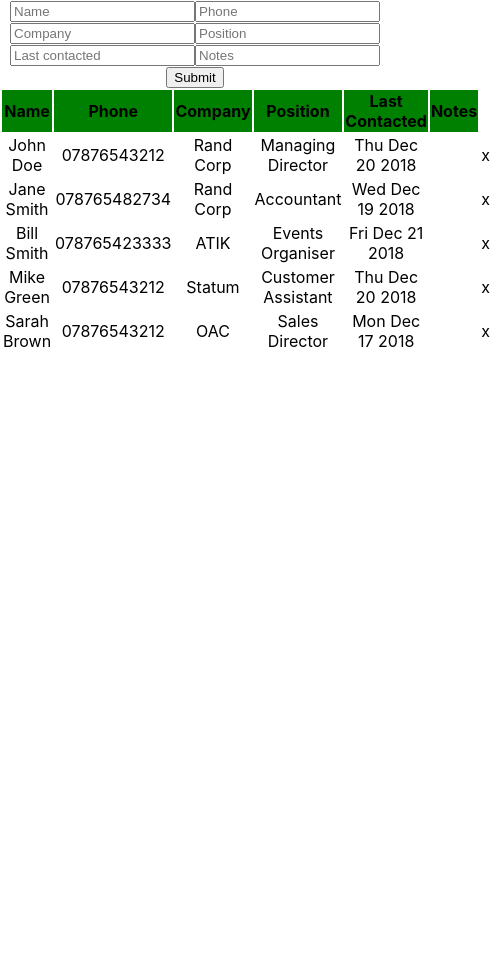
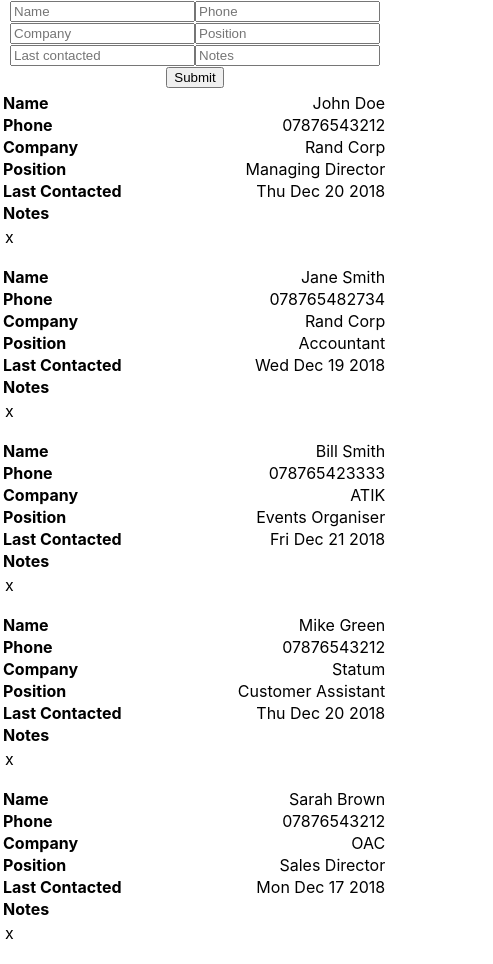
Before and after one commit to rob137/rolodex, a React (Create React App) app: page / in a window 390 px wide. Shown: the whole page, 493 px wide, since content can reach past the window. Before the commit the page ends 844 px from the top, so only its background shows below. Built offline with nearby package versions, Linux system fonts and the light colour scheme.

Commit message:
Initial styles for responsive table

```diff
--- a/src/ContactList.scss
+++ b/src/ContactList.scss
@@ -1,5 +1,29 @@
 .ContactList {
+  table-layout: fixed;
+  width: 98vw;
+  max-width: 1300px;
+
   &_thead {
-    background-color: green;
+    &_tr {
+      &_header {
+        font-weight: bold;
+      }
+    }
   }
 }
+
+@media screen and (max-width: 600px) {
+  .ContactList {
+    display: table;
+    width: 100%;
+    max-width: none;
+
+    // Hide - use data-label instead on small screens.  See InteractiveCell.scss
+    &_thead {
+      overflow: hidden;
+      padding: 0;
+      position: absolute;
+      width: 1px;
+    }
+  }
+}
--- a/src/ContactRow.scss
+++ b/src/ContactRow.scss
@@ -0,0 +1,6 @@
+@media screen and (max-width: 600px) {
+  .ContactRow {
+    display: block;
+    margin-bottom: 1em;
+  }
+}
--- a/src/InteractiveCell.scss
+++ b/src/InteractiveCell.scss
@@ -0,0 +1,18 @@
+.InteractiveCell {
+  word-wrap: break-word;
+}
+
+@media screen and (max-width: 600px) {
+  .InteractiveCell {
+    display: block;
+    width: 98vw;
+    text-align: right;
+
+    &::before {
+      // instead of using <th> - allows switching of table axis
+      content: attr(data-label);
+      float: left;
+      font-weight: bold;
+    }
+  }
+}
```
